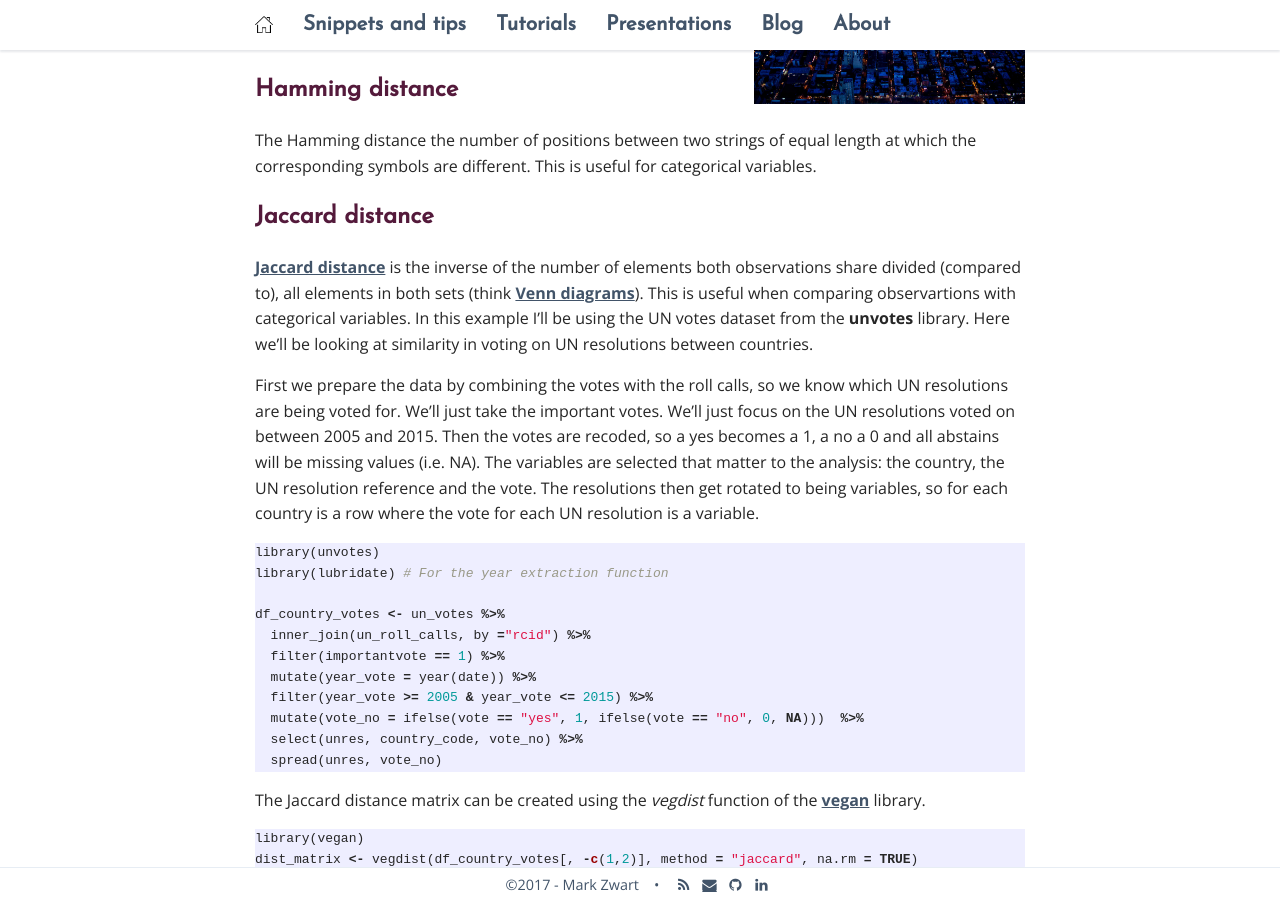
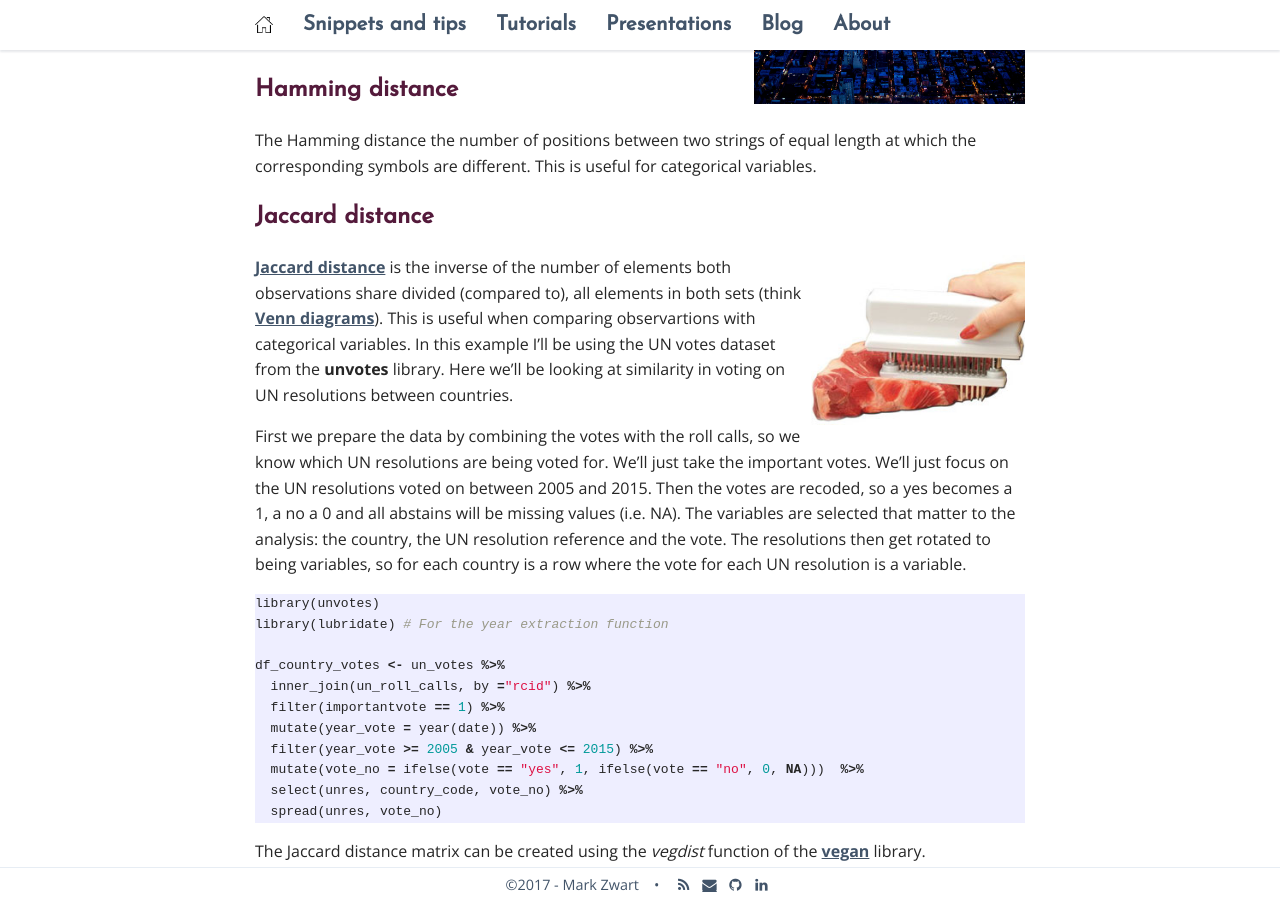
Before and after one commit to mark-me/mark-me.github.io, a Jekyll site: the page built from _pages/tutorials/clustering-mds/clustering-mds.md, in a window 1280 px wide and 900 px high, scrolled down 1993 px. Built offline with Jekyll 4.4.1, drawn with Linux system fonts in a browser that asks for light colours; nearby versions of some CDN libraries; comment, search, counter and statistics services are not loaded.

Commit message:
Update clustering-mds.md

```diff
--- a/_pages/tutorials/clustering-mds/clustering-mds.md
+++ b/_pages/tutorials/clustering-mds/clustering-mds.md
@@ -46,6 +46,8 @@ The Manhattan distance is called after the shortest distance a taxi can take thr
 The Hamming distance the number of positions between two strings of equal length at which the corresponding symbols are different. This is useful for categorical variables.
 
 ## Jaccard distance
+
+<img src="/_pages/tutorials/clustering-mds/jaccard.jpg" width="214" height="170" align="right"/>
 
 [Jaccard distance](https://digfor.blogspot.nl/2013/03/fruity-shingles.html) is the inverse of the number of elements both observations share divided (compared to), all elements in both sets (think [Venn diagrams](https://en.wikipedia.org/wiki/Venn_diagram)). This is useful when comparing observartions with categorical variables. In this example I'll be using the UN votes dataset from the **unvotes** library. Here we'll be looking at similarity in voting on UN resolutions between countries.
 
```
